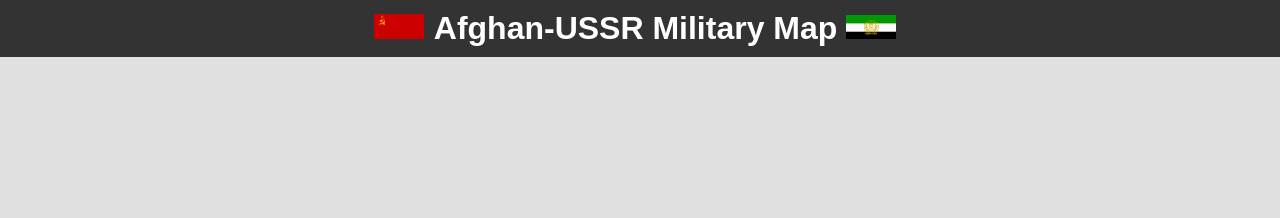
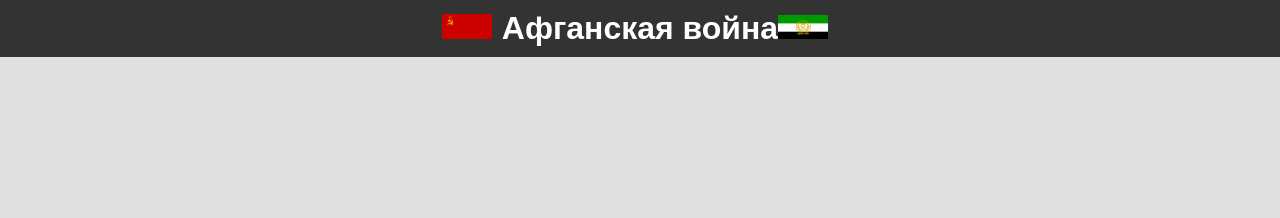
Before and after one commit to enkaell/afghan-map, a website: page index.html in a window 1280 px wide. Shown: the top 218 px of the page. Drawn offline with Linux system fonts and the light colour scheme.

Commit message:
Update index.html

```diff
--- a/index.html
+++ b/index.html
@@ -7,7 +7,7 @@
 </head>
 <body>
     <header class="header">
-        <h1 class="header-title"> <img class="flag" src="static/ussr.png"/>Afghan-USSR Military Map <img class="flag" src="static/afghanflag.png"/></h1>
+        <h1 class="header-title"> <img class="flag" src="static/ussr.png"/>Афганская война<img class="flag" src="static/afghanflag.png"/></h1>
     </header>
     <div class="center">
         <img src="static/map.jpg" alt="map" class="map"/>
```
